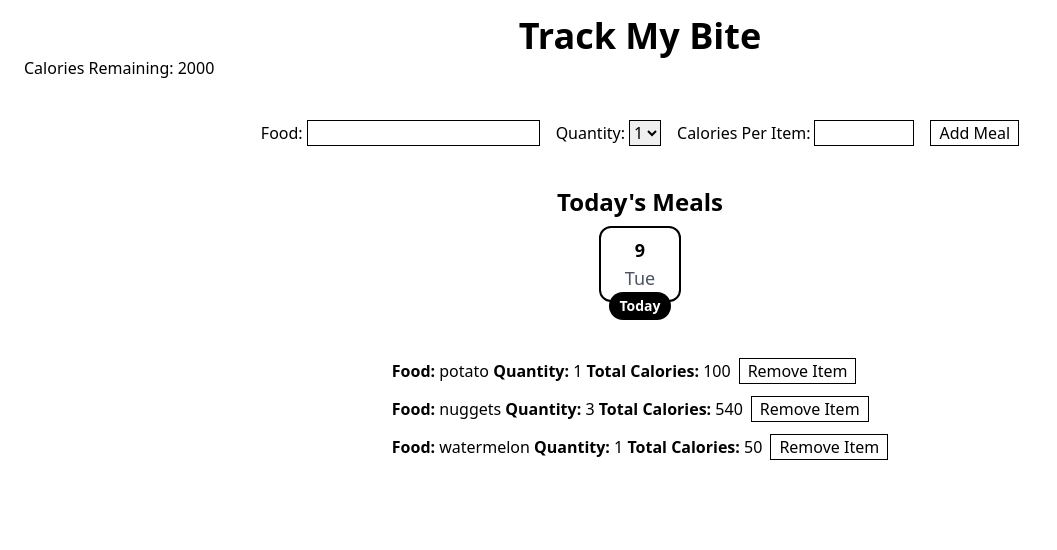
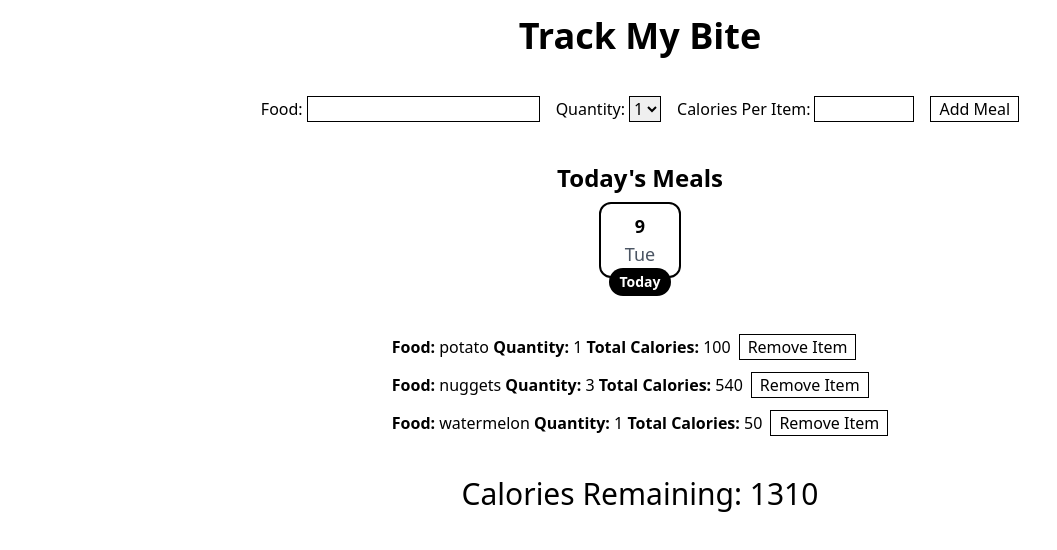
Before and after one commit to Jesusborjas006/TrackMyBite, a React (Vite) app: page / in a window 1280 px wide. Shown: the top 550 px of the page, without its empty margins (0-1057 px from the left). Built offline with nearby package versions, Linux system fonts and the light colour scheme.

Commit message:
Display the number of calories remaining to the main page

```diff
--- a/src/App.tsx
+++ b/src/App.tsx
@@ -25,7 +25,6 @@ function App() {
       calories: "50",
     },
   ]);
-  const [caloriesRemaining, setCaloriesRemaining] = useState(2000);
 
   const addNewMeal = (newMeal: MealType) => {
     setMeals([...meals, newMeal]);
@@ -38,21 +37,9 @@ function App() {
     setMeals(filteredMeals);
   };
 
-  // console.log(meals);
-
-  // const totalCalorieIntake = meals.reduce((meal, current) => {
-  //   return (meal += Number(current.calories));
-  // }, 0);
-
-  // console.log(totalCalorieIntake);
-
   return (
     <main className="max-w-[1650px] px-6 ">
       <Logo />
-
-      <div>
-        <h3>Calories Remaining: {caloriesRemaining}</h3>
-      </div>
 
       <AddPostMeal addNewMeal={addNewMeal} />
       <Meals meals={meals} removeMeal={removeMeal} />
--- a/src/components/Meals.tsx
+++ b/src/components/Meals.tsx
@@ -1,3 +1,4 @@
+import { useState } from "react";
 import { MealType } from "../types";
 import DateWidget from "./DateWidget";
 
@@ -7,6 +8,11 @@ interface MealsProps {
 }
 
 const Meals = ({ meals, removeMeal }: MealsProps) => {
+  const [caloriesRemaining] = useState(2000);
+  const totalMealCalories = meals.reduce((meal, current) => {
+    return (meal += current.quantity * Number(current.calories));
+  }, 0);
+
   const mealElements = meals.map((meal) => (
     <li key={meal.id}>
       <span className="font-semibold">Food:</span> {meal.food}{" "}
@@ -27,6 +33,12 @@ const Meals = ({ meals, removeMeal }: MealsProps) => {
       <h3 className="font-bold text-2xl mb-2">Today's Meals</h3>
       <DateWidget />
       <ul className="space-y-3 mt-14">{mealElements}</ul>
+
+      <div>
+        <h3 className="mt-10 text-3xl">
+          Calories Remaining: {caloriesRemaining - totalMealCalories}
+        </h3>
+      </div>
     </section>
   );
 };
```
